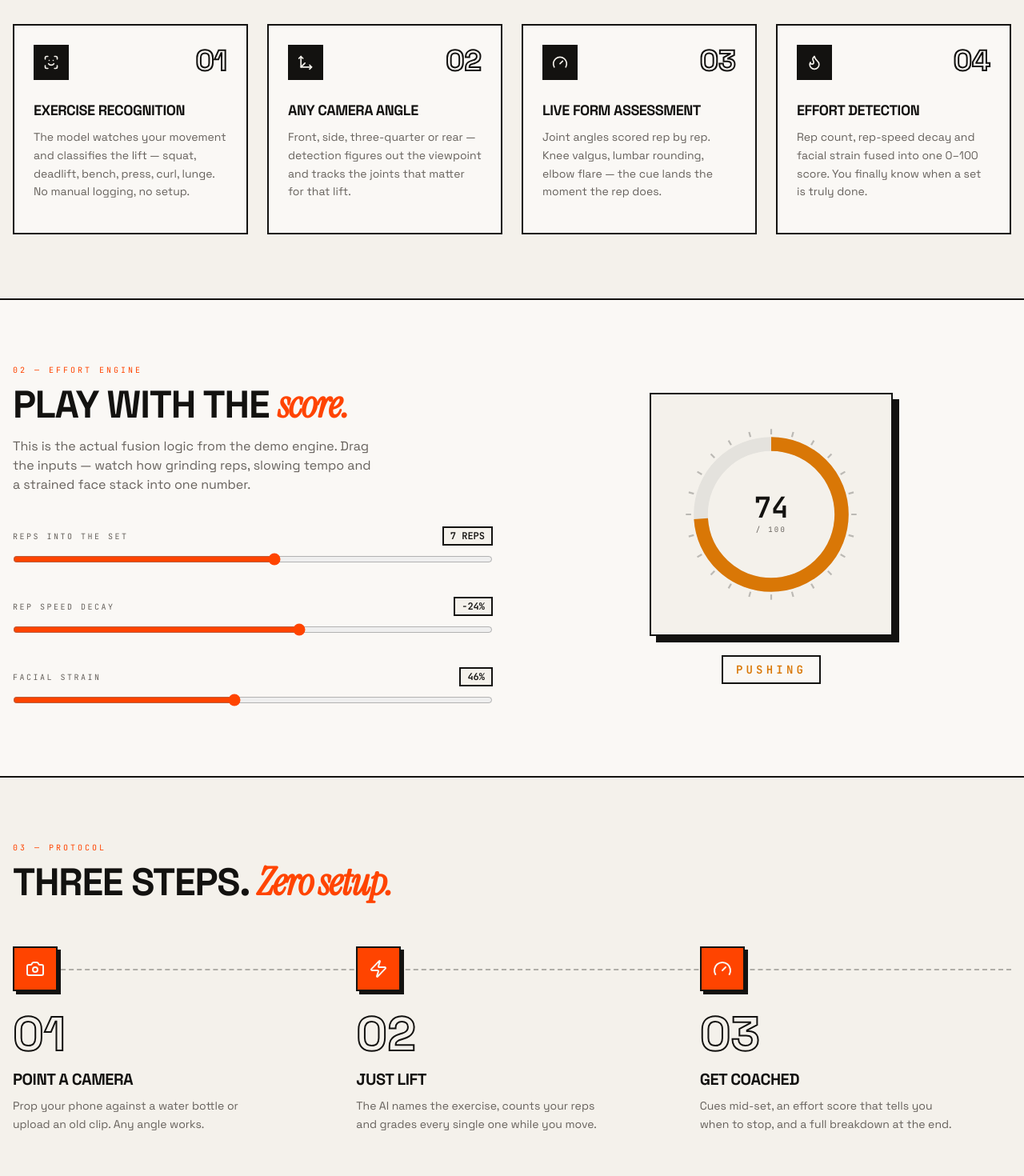
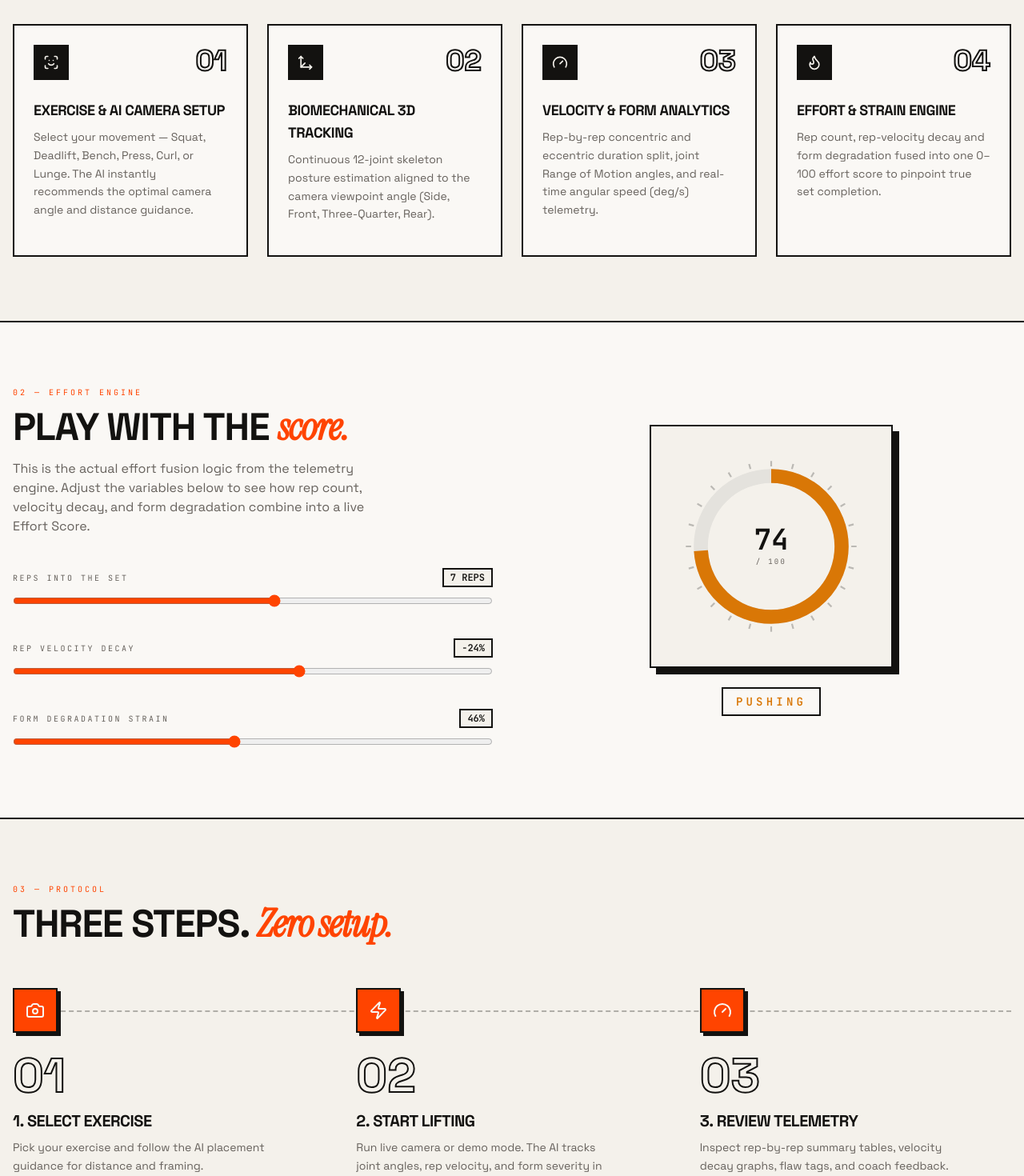
Before and after one commit to Aditya-132/aifactory, a React (Vite) app: page / in a window 1280 px wide. Shown: the part 1060-2530 px from the top of the page at 80% size. Built offline with nearby package versions, Linux system fonts and the light colour scheme.

Commit message:
feat(design-consistency): align Home page narrative, features, and effort sliders with AI camera placement & telemetry engine

```diff
--- a/src/pages/Home.tsx
+++ b/src/pages/Home.tsx
@@ -30,41 +30,41 @@ const rise = {
 const FEATURES = [
   {
     icon: ScanFace,
-    title: 'Exercise recognition',
-    body: 'The model watches your movement and classifies the lift — squat, deadlift, bench, press, curl, lunge. No manual logging, no setup.',
+    title: 'Exercise & AI Camera Setup',
+    body: 'Select your movement — Squat, Deadlift, Bench, Press, Curl, or Lunge. The AI instantly recommends the optimal camera angle and distance guidance.',
   },
   {
     icon: Move3d,
-    title: 'Any camera angle',
-    body: 'Front, side, three-quarter or rear — detection figures out the viewpoint and tracks the joints that matter for that lift.',
+    title: 'Biomechanical 3D Tracking',
+    body: 'Continuous 12-joint skeleton posture estimation aligned to the camera viewpoint angle (Side, Front, Three-Quarter, Rear).',
   },
   {
     icon: Gauge,
-    title: 'Live form assessment',
-    body: 'Joint angles scored rep by rep. Knee valgus, lumbar rounding, elbow flare — the cue lands the moment the rep does.',
+    title: 'Velocity & Form Analytics',
+    body: 'Rep-by-rep concentric and eccentric duration split, joint Range of Motion angles, and real-time angular speed (deg/s) telemetry.',
   },
   {
     icon: Flame,
-    title: 'Effort detection',
-    body: 'Rep count, rep-speed decay and facial strain fused into one 0–100 score. You finally know when a set is truly done.',
+    title: 'Effort & Strain Engine',
+    body: 'Rep count, rep-velocity decay and form degradation fused into one 0–100 effort score to pinpoint true set completion.',
   },
 ]
 
 const STEPS = [
   {
     icon: Camera,
-    title: 'Point a camera',
-    body: 'Prop your phone against a water bottle or upload an old clip. Any angle works.',
+    title: '1. Select Exercise',
+    body: 'Pick your exercise and follow the AI placement guidance for distance and framing.',
   },
   {
     icon: Zap,
-    title: 'Just lift',
-    body: 'The AI names the exercise, counts your reps and grades every single one while you move.',
+    title: '2. Start Lifting',
+    body: 'Run live camera or demo mode. The AI tracks joint angles, rep velocity, and form severity in real time.',
   },
   {
     icon: Gauge,
-    title: 'Get coached',
-    body: 'Cues mid-set, an effort score that tells you when to stop, and a full breakdown at the end.',
+    title: '3. Review Telemetry',
+    body: 'Inspect rep-by-rep summary tables, velocity decay graphs, flaw tags, and coach feedback.',
   },
 ]
 
@@ -357,15 +357,14 @@ export default function Home() {
               <span className="font-serifit normal-case italic text-primary">score.</span>
             </h2>
             <p className="mt-4 max-w-md text-muted-foreground">
-              This is the actual fusion logic from the demo engine. Drag the inputs — watch how
-              grinding reps, slowing tempo and a strained face stack into one number.
+              This is the actual effort fusion logic from the telemetry engine. Adjust the variables below to see how rep count, velocity decay, and form degradation combine into a live Effort Score.
             </p>
 
             <div className="mt-10 space-y-8">
               {[
                 { label: 'REPS INTO THE SET', value: reps, set: setReps, min: 1, max: 12, fmt: (v: number) => `${v} REPS` },
-                { label: 'REP SPEED DECAY', value: slow, set: setSlow, min: 0, max: 40, fmt: (v: number) => `−${v}%` },
-                { label: 'FACIAL STRAIN', value: strain, set: setStrain, min: 0, max: 100, fmt: (v: number) => `${v}%` },
+                { label: 'REP VELOCITY DECAY', value: slow, set: setSlow, min: 0, max: 40, fmt: (v: number) => `−${v}%` },
+                { label: 'FORM DEGRADATION STRAIN', value: strain, set: setStrain, min: 0, max: 100, fmt: (v: number) => `${v}%` },
               ].map((s) => (
                 <div key={s.label}>
                   <div className="mb-2 flex items-center justify-between">
```
